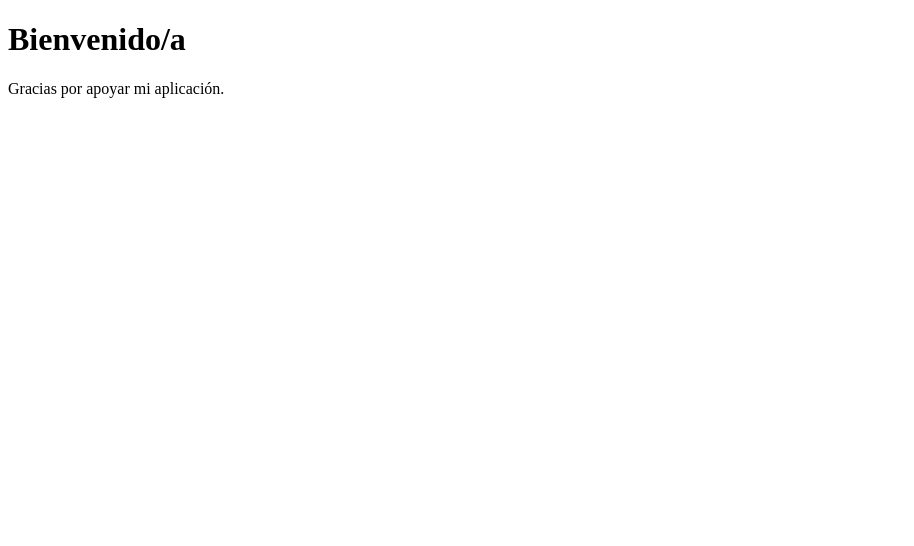
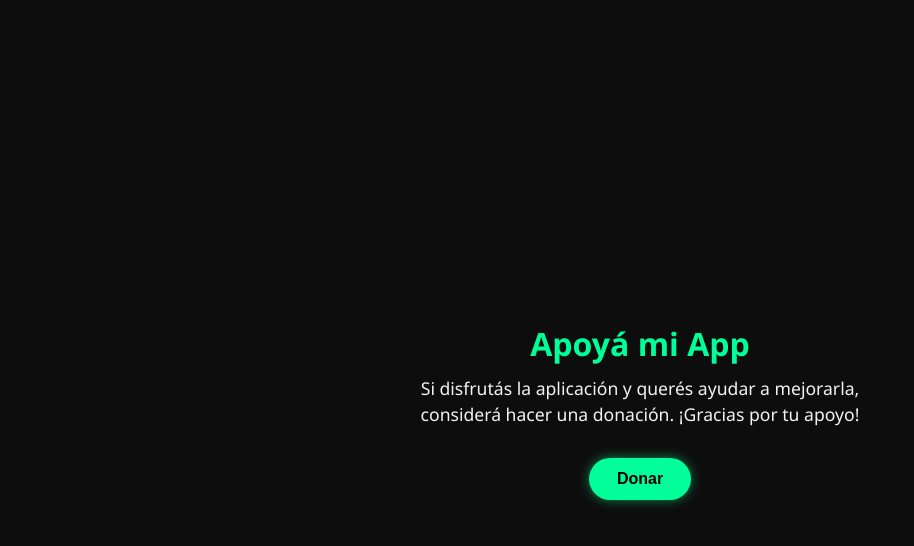
Before and after one commit to BrianON3/BrianON3.github.io, a plain HTML site: page index.html in a window 1280 px wide. Shown: the whole page, without its empty margins (0-914 px from the left). Drawn offline with Linux system fonts and the light colour scheme.

Commit message:
Update index.html

```diff
--- a/index.html
+++ b/index.html
@@ -1,12 +1,61 @@
 <!DOCTYPE html>
 <html lang="es">
 <head>
-  <meta charset="UTF-8" />
-  <meta name="viewport" content="width=device-width, initial-scale=1.0" />
-  <title>Mi App</title>
+  <meta charset="UTF-8">
+  <meta name="viewport" content="width=device-width, initial-scale=1">
+  <title>Apoyá mi App</title>
+  <style>
+    body {
+      background-color: #0d0d0d;
+      color: #f2f2f2;
+      font-family: 'Segoe UI', sans-serif;
+      margin: 0;
+      padding: 0;
+      display: flex;
+      flex-direction: column;
+      align-items: center;
+      justify-content: center;
+      min-height: 100vh;
+      text-align: center;
+    }
+
+    h1 {
+      color: #00ff99;
+      font-size: 2rem;
+      margin-bottom: 10px;
+    }
+
+    p {
+      max-width: 500px;
+      margin: 0 auto 30px;
+      font-size: 1.1rem;
+      line-height: 1.5;
+    }
+
+    .donate-btn {
+      background-color: #00ff99;
+      color: #000;
+      border: none;
+      padding: 12px 28px;
+      font-size: 1rem;
+      font-weight: bold;
+      border-radius: 30px;
+      cursor: pointer;
+      box-shadow: 0 0 12px rgba(0, 255, 153, 0.5);
+      transition: transform 0.2s ease, box-shadow 0.3s ease;
+    }
+
+    .donate-btn:hover {
+      transform: scale(1.05);
+      box-shadow: 0 0 20px rgba(0, 255, 153, 0.7);
+    }
+  </style>
 </head>
 <body>
-  <h1>Bienvenido/a</h1>
-  <p>Gracias por apoyar mi aplicación.</p>
+  <h1>Apoyá mi App</h1>
+  <p>Si disfrutás la aplicación y querés ayudar a mejorarla, considerá hacer una donación. ¡Gracias por tu apoyo!</p>
+  <a href="https://www.paypal.com/donate/tu_enlace_aqui" target="_blank">
+    <button class="donate-btn">Donar</button>
+  </a>
 </body>
 </html>
```
